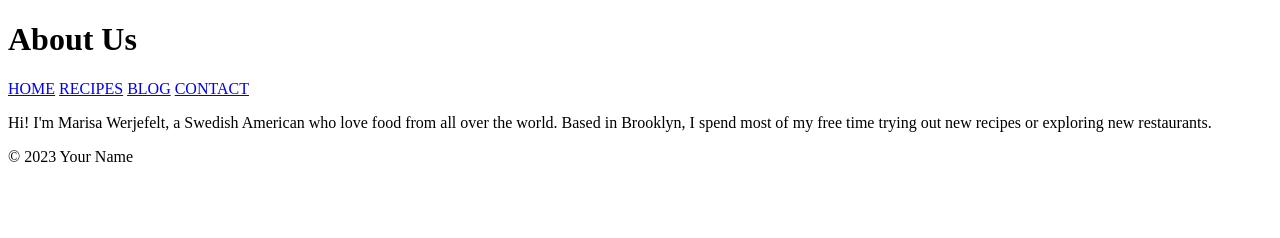
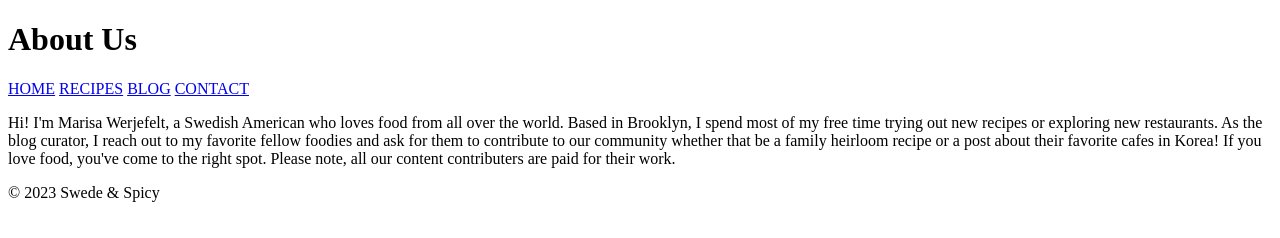
Before and after one commit to Swede-and-Spicy/Swede-and-Spicy, a plain HTML site: page about.html in a window 1280 px wide. Drawn offline with Linux system fonts and the light colour scheme.

Commit message:
Update about.html
better description

```diff
--- a/about.html
+++ b/about.html
@@ -20,12 +20,15 @@
     </nav>
 
     <main>
-        <p>Hi! I'm Marisa Werjefelt, a Swedish American who love food from all over the world. Based in Brooklyn, I spend most of my
-          free time trying out new recipes or exploring new restaurants.</p>
+        <p>Hi! I'm Marisa Werjefelt, a Swedish American who loves food from all over the world. Based in Brooklyn, I spend most of my
+          free time trying out new recipes or exploring new restaurants.
+
+        As the blog curator, I reach out to my favorite fellow foodies and ask for them to contribute to our community whether that be a family heirloom recipe or a post about their
+        favorite cafes in Korea! If you love food, you've come to the right spot. Please note, all our content contributers are paid for their work.</p>
     </main>
 
     <footer>
-        <p>&copy; 2023 Your Name</p>
+        <p>&copy; 2023 Swede & Spicy</p>
     </footer>
 
 </body>
```
